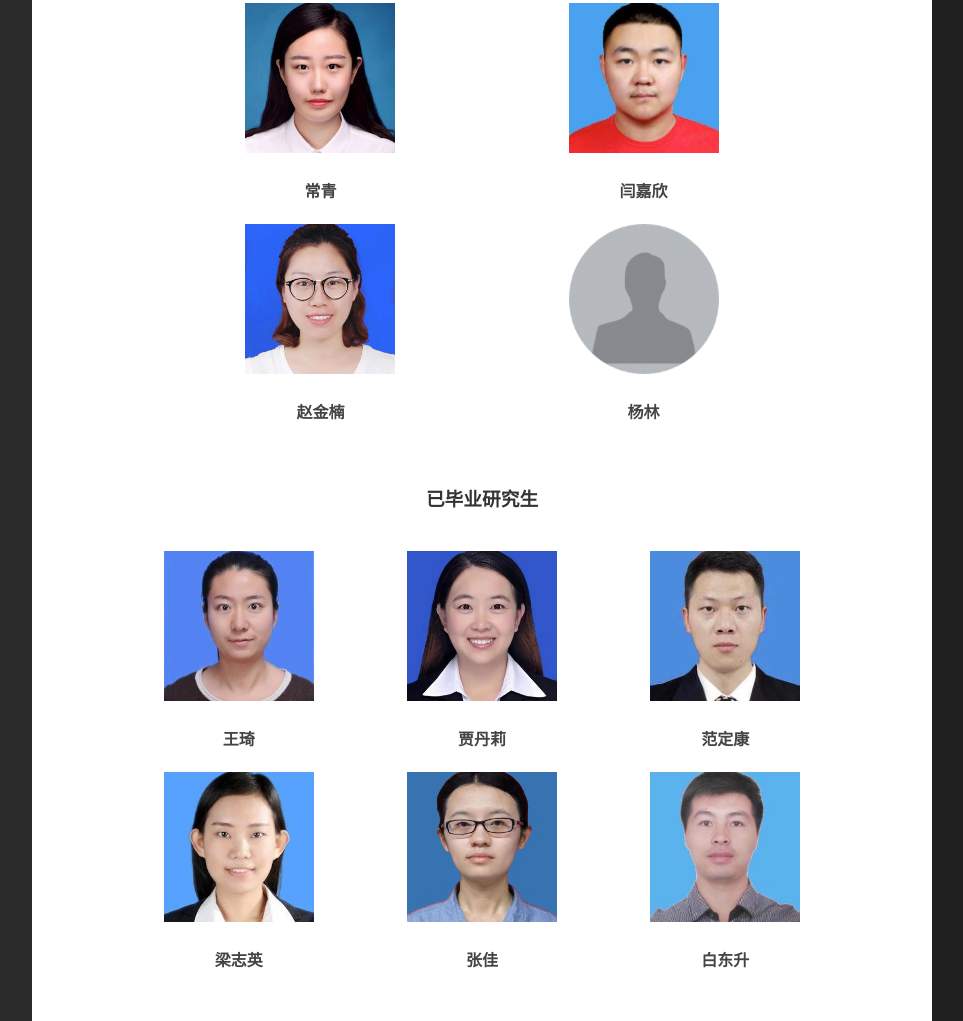
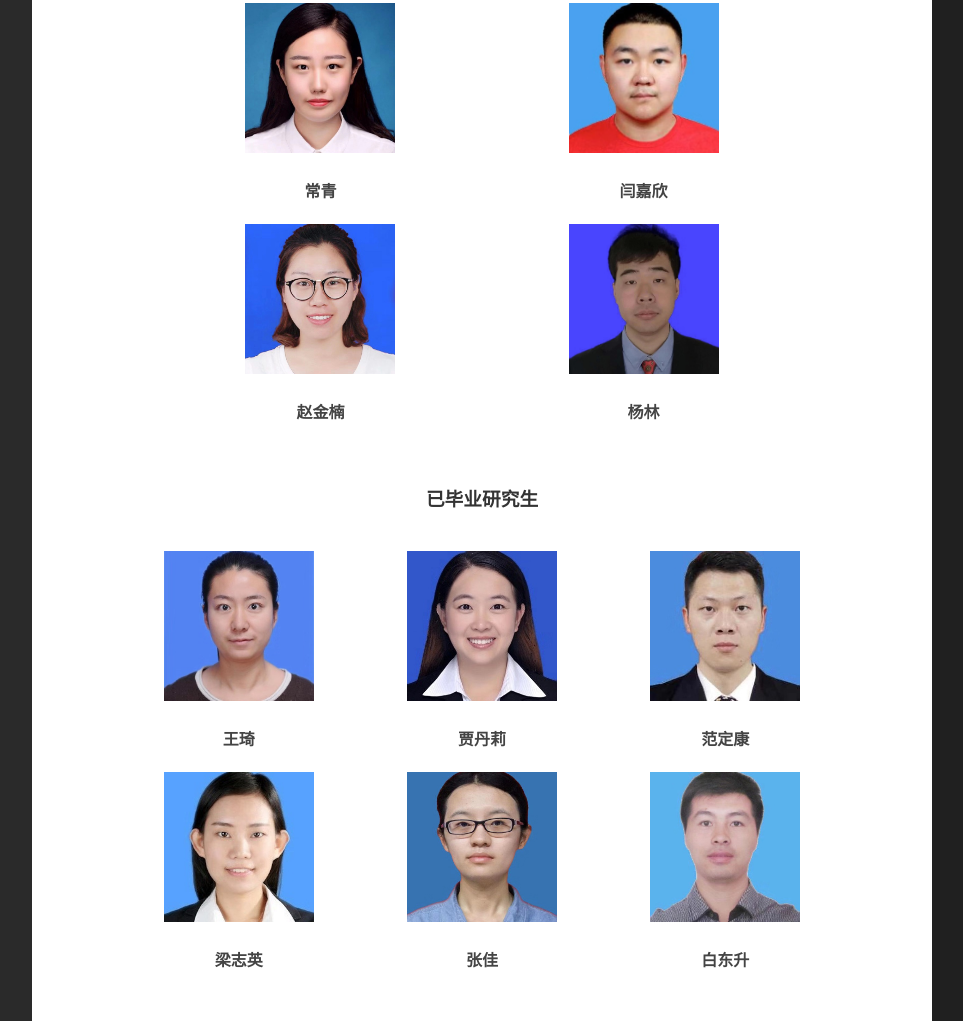
Before and after one commit to yzpsx0208/yzpsx0208.github.io, a plain HTML site: page html/zh/team-zh.html in a window 1280 px wide. Shown: the part 1505-2526 px from the top of the page, without its empty margins (308-1271 px from the left). Drawn offline with Linux system fonts and the light colour scheme.

Commit message:
updated yanglin's picture

```diff
--- a/html/zh/team-zh.html
+++ b/html/zh/team-zh.html
@@ -112,7 +112,7 @@
 				</div>
 
 				<div class="masters_student">
-					<img class="team_pic" src="../../images/profile.png" alt="杨林" height="150px" width="150px">
+					<img class="team_pic" src="../../images/yanglin.jpeg" alt="杨林" height="150px" width="150px">
 					<h4>杨林</h4>
 				</div>
 
```
